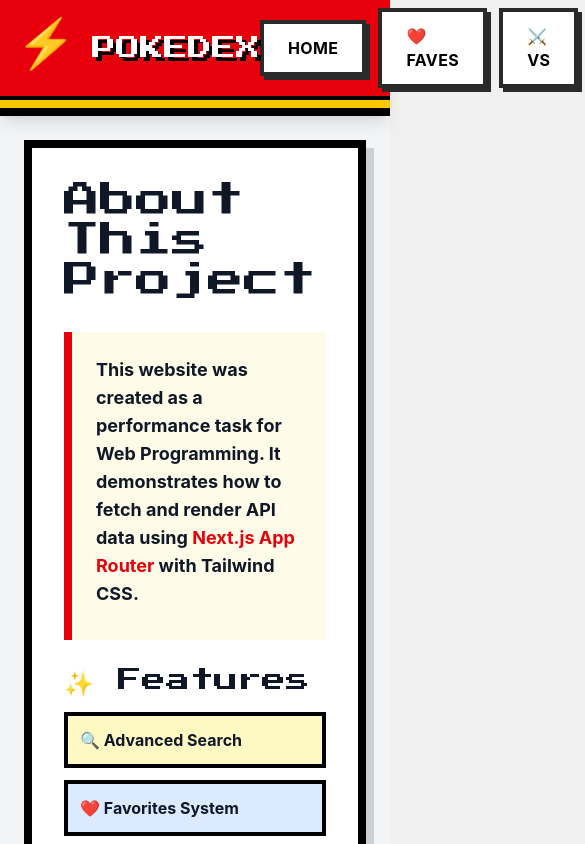
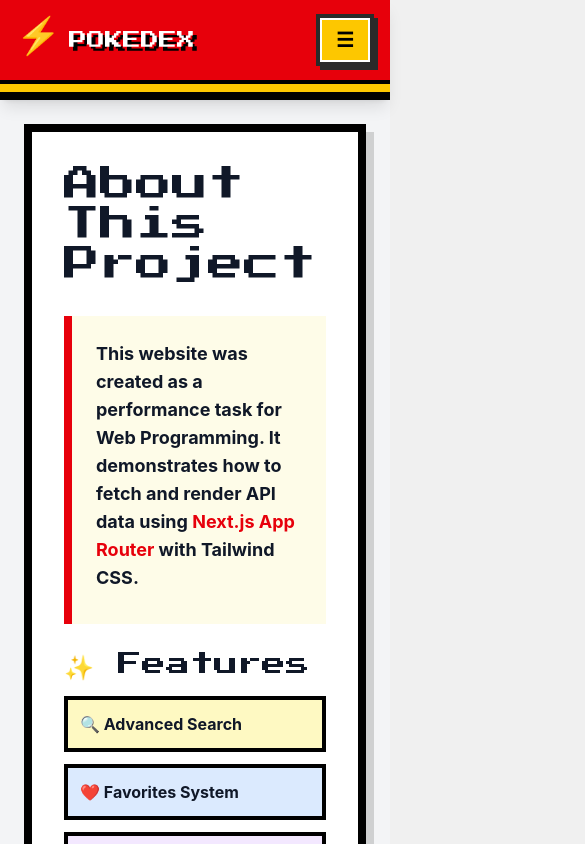
Before and after one commit to MicaelaGanas/restapi-pokedemo-ganas, a Next.js app: page /about in a window 390 px wide. Shown: the top 844 px of the page, 585 px wide, since content can reach past the window. Built offline with nearby package versions, Linux system fonts and the light colour scheme.

Commit message:
feat: enhance Navbar with mobile menu and refactor navigation links

```diff
--- a/app/components/Navbar.js
+++ b/app/components/Navbar.js
@@ -1,82 +1,83 @@
 "use client";
 
+import { useState } from "react";
 import Link from "next/link";
 import { usePathname } from "next/navigation";
 
 export default function Navbar() {
   const pathname = usePathname();
+  const [isOpen, setIsOpen] = useState(false);
 
   const isActive = (path) => pathname === path;
 
+  const navLinks = [
+    { href: "/", label: "Home" },
+    { href: "/favorites", label: "❤️ Faves" },
+    { href: "/compare", label: "⚔️ VS" },
+    { href: "/quiz", label: "🎮 Quiz" },
+    { href: "/about", label: "ℹ️ Info" }
+  ];
+
   return (
     <nav className="sticky top-0 z-50 bg-red-600 border-b-8 border-black shadow-lg">
-      <div className="max-w-7xl mx-auto px-4 sm:px-6 lg:px-8">
-        <div className="flex items-center justify-between h-24">
+      <div className="max-w-7xl mx-auto px-4">
+        <div className="flex items-center justify-between h-20 md:h-24">
           {/* Logo */}
-          <Link href="/" className="group flex items-center space-x-4">
-            <div className="relative text-5xl animate-pixelBounce">
+          <Link href="/" className="group flex items-center space-x-2 md:space-x-4 flex-shrink-0">
+            <div className="relative text-4xl md:text-5xl animate-pixelBounce">
               ⚡
             </div>
-            <div className="pixel-font text-2xl text-white drop-shadow-[4px_4px_0_rgba(0,0,0,1)]">
+            <div className="pixel-font text-lg md:text-2xl text-white drop-shadow-[4px_4px_0_rgba(0,0,0,1)]">
               POKEDEX
             </div>
           </Link>
 
-          {/* Navigation Links */}
-          <div className="flex items-center space-x-3">
+          {/* Desktop Navigation Links */}
+          <div className="hidden md:flex items-center space-x-2 lg:space-x-3">
+            {navLinks.map((link) => (
               <Link
-              href="/"
-              className={`retro-button px-6 py-3 font-bold uppercase tracking-wide ${
-                isActive('/')
+                key={link.href}
+                href={link.href}
+                className={`retro-button px-4 lg:px-6 py-2 lg:py-3 font-bold uppercase tracking-wide text-sm lg:text-base ${
+                  isActive(link.href)
                     ? 'bg-yellow-400 text-black'
                     : 'bg-white text-black hover:bg-yellow-200'
                 }`}
               >
-              Home
+                {link.label}
               </Link>
+            ))}
+          </div>
 
+          {/* Mobile Menu Button */}
+          <button
+            onClick={() => setIsOpen(!isOpen)}
+            className="md:hidden retro-button px-4 py-2 bg-yellow-400 text-black font-bold text-xl"
+            aria-label="Toggle menu"
+          >
+            {isOpen ? "✕" : "☰"}
+          </button>
+        </div>
+
+        {/* Mobile Navigation Links */}
+        {isOpen && (
+          <div className="md:hidden pb-4 border-t-4 border-black bg-red-500">
+            {navLinks.map((link) => (
               <Link
-              href="/favorites"
-              className={`retro-button px-6 py-3 font-bold uppercase tracking-wide ${
-                isActive('/favorites')
+                key={link.href}
+                href={link.href}
+                onClick={() => setIsOpen(false)}
+                className={`block retro-button w-full text-left px-4 py-3 font-bold uppercase text-sm mb-2 ${
+                  isActive(link.href)
                     ? 'bg-yellow-400 text-black'
                     : 'bg-white text-black hover:bg-yellow-200'
                 }`}
               >
-              ❤️ Faves
+                {link.label}
               </Link>
-            <Link
-              href="/compare"
-              className={`retro-button px-6 py-3 font-bold uppercase tracking-wide ${
-                isActive('/compare')
-                  ? 'bg-yellow-400 text-black'
-                  : 'bg-white text-black hover:bg-yellow-200'
-              }`}
-            >
-              ⚔️ VS
-            </Link>
-            <Link
-              href="/quiz"
-              className={`retro-button px-6 py-3 font-bold uppercase tracking-wide ${
-                isActive('/quiz')
-                  ? 'bg-yellow-400 text-black'
-                  : 'bg-white text-black hover:bg-yellow-200'
-              }`}
-            >
-              🎮 Quiz
-            </Link>
-            <Link
-              href="/about"
-              className={`retro-button px-6 py-3 font-bold uppercase tracking-wide ${
-                isActive('/about')
-                  ? 'bg-yellow-400 text-black'
-                  : 'bg-white text-black hover:bg-yellow-200'
-              }`}
-            >
-              ℹ️ Info
-            </Link>
+            ))}
           </div>
-        </div>
+        )}
       </div>
 
       {/* Yellow stripe - classic Pokemon style */}
```
Lines whose indentation alone changed are shown as unchanged.
